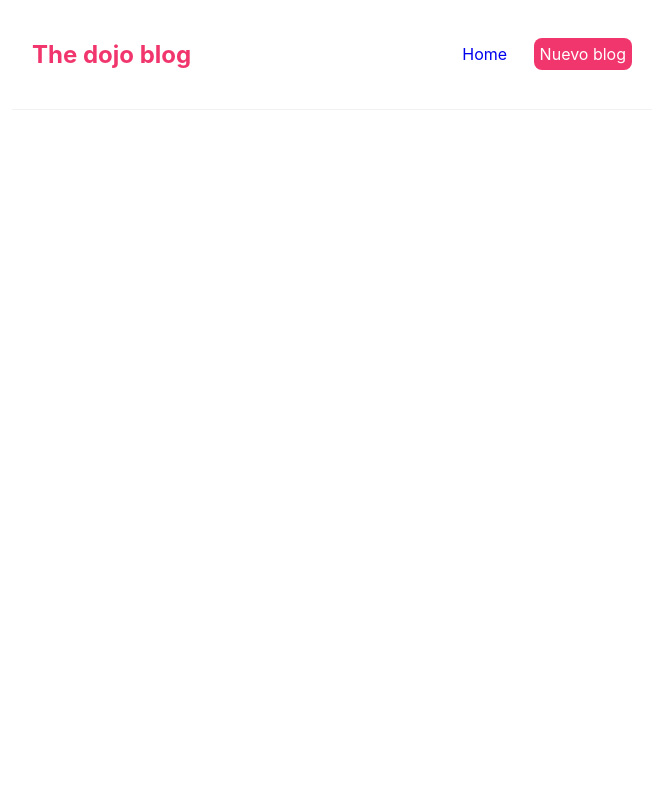
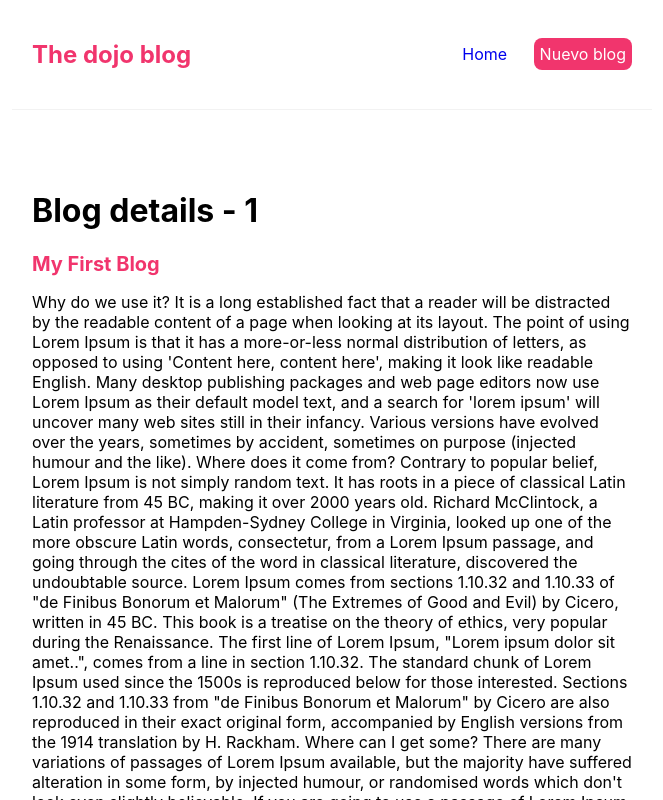
Before and after one commit to PepeAliasJose/ReactApp, a React (Create React App) app in the folder reactapp/: page /details/1 in a window 1280 px wide. Shown: the top 800 px of the page, without its empty margins (308-971 px from the left). Built offline with nearby package versions, Linux system fonts and the light colour scheme; data requests are answered from the project's data file.

Commit message:
Hasta 26
Route parameters

```diff
--- a/reactapp/src/App.js
+++ b/reactapp/src/App.js
@@ -2,6 +2,7 @@ import Navbar from './Navbar';
 import Home from './Home';
 import { BrowserRouter as Router, Route, Switch } from 'react-router-dom';
 import Create from './Create';
+import BlogDetails from './BlogDetails';
 
 function App() {
 
@@ -22,6 +23,10 @@ function App() {
               <Create/>
             </Route>
 
+            <Route path='/details/:id'>
+              <BlogDetails/>
+            </Route>
+
           </Switch>
         </div>
       </div>
--- /dev/null
+++ b/reactapp/src/BlogDetails.js
@@ -0,0 +1,34 @@
+import { useParams } from "react-router-dom";
+import useFetch from "./useFetch";
+
+const BlogDetails = () => {
+
+    const { id } = useParams();
+
+    const {data: blog, isPending, error} = useFetch('http://localhost:8000/blogs/' + id);
+
+
+
+
+    return (
+        <div className="blog-details">
+            <h1>Blog details - { id }</h1>
+
+            {error && <div> Error: { error } </div>}
+            {isPending && <div> Cargando... </div>}
+            {   //Si blog esta definido pinta el blog
+                blog &&
+                    <div key={blog.id} >
+                    <h2>{blog.title}</h2>
+                    <p> {blog.body} </p>
+                    <p style={{
+                        fontSize: "60%"
+                    }}> Escrito por: {blog.author} </p>
+                </div>
+            }
+        </div>
+    );
+
+}
+
+export default BlogDetails;
--- a/reactapp/src/BlogList.js
+++ b/reactapp/src/BlogList.js
@@ -1,4 +1,6 @@
-const BlogList = ({blogs,title,/*handleDelete*/}) => {
+import { Link } from "react-router-dom";
+
+const BlogList = ({blogs,title}) => {
 
     return (
         <div className="blog-list">
@@ -7,13 +9,16 @@ const BlogList = ({blogs,title,/*handleDelete*/}) => {
             {/*La funcion map recorre el diccionario dandole un nombre a cada objeto de este donde poder sacar sus propiedades*/}
             {blogs.map((blog) => (
                 <div className="blog-preview" key={blog.id} >
-                <h2>{blog.title}</h2>
-                <p> {blog.body} </p>
-                <p style={{
-                    fontSize: "60%"
-                }}> Escrito por: {blog.author} </p>
-                {/*<button onClick={() => handleDelete(blog.id)}>Eliminar blog</button>*/}
-            </div>
+                    {/* Para poner variables hay que poner la comilla esta `` no '' */}
+                    <Link to={`/details/${blog.id}`} >
+                        <h2>{blog.title}</h2>
+                        {/* <p> {blog.body} </p> */}
+                        <p style={{
+                            fontSize: "60%"
+                        }}> Escrito por: {blog.author} </p>
+                    </Link>
+                    {/* <button onClick={() => sendToDetails(blog.id)}>Ver blog</button> */}
+                </div>
             ))}
         </div>
     );
--- a/reactapp/src/index.css
+++ b/reactapp/src/index.css
@@ -55,3 +55,25 @@ code {
   color: #f1356d;
   margin-bottom: 8px;
 }
+.blog-preview a{
+  text-decoration: none;
+}
+
+.blog-details h2{
+  font-size: 20px;
+  color: #f1356d;
+  margin-bottom: 8px;
+}
+
+.blog-details div{
+  margin: 20px 0;
+}
+
+.blog-details button {
+  background: #f1356d ;
+  color: #fff;
+  border: 0;
+  padding: 8px;
+  border-radius: 8px;
+  cursor: pointer;
+}
```
